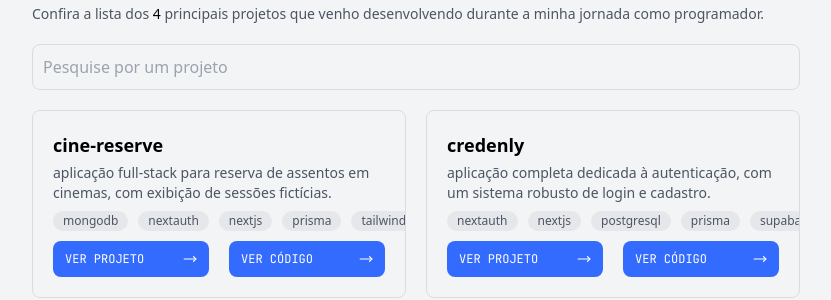
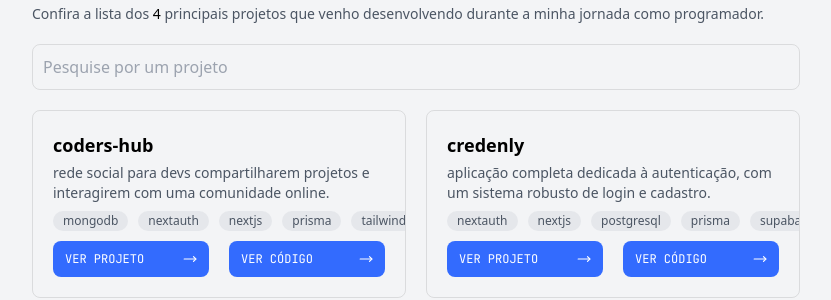
Before and after one commit to arisonfirmino/vuefolio, a Vue app: page / in a window 1280 px wide. Shown: the part 1020-1320 px from the top of the page, without its empty margins (224-1055 px from the left). Built offline with nearby package versions, Linux system fonts and the light colour scheme; what tailwindcss-animated would draw is missing.

Commit message:
feat: add "Coders Hub" project

```diff
--- a/src/components/Projects/ProjectsList.vue
+++ b/src/components/Projects/ProjectsList.vue
@@ -30,11 +30,11 @@ import { sortProjects } from "@/helpers/sortHelpers.js";
 
 const projectList = ref([
   {
-    title: "cine-reserve",
+    title: "coders-hub",
     description:
-      "Aplicação full-stack para reserva de assentos em cinemas, com exibição de sessões fictícias.",
-    repo: "https://github.com/arisonfirmino/cine-reserve",
-    deploy: "https://cine-reserve.vercel.app",
+      "Rede social para devs compartilharem projetos e interagirem com uma comunidade online.",
+    repo: "https://github.com/arisonfirmino/coders-hub",
+    deploy: "https://coders-hub-ecru.vercel.app",
     tags: [
       "typescript",
       "nextjs",
```
